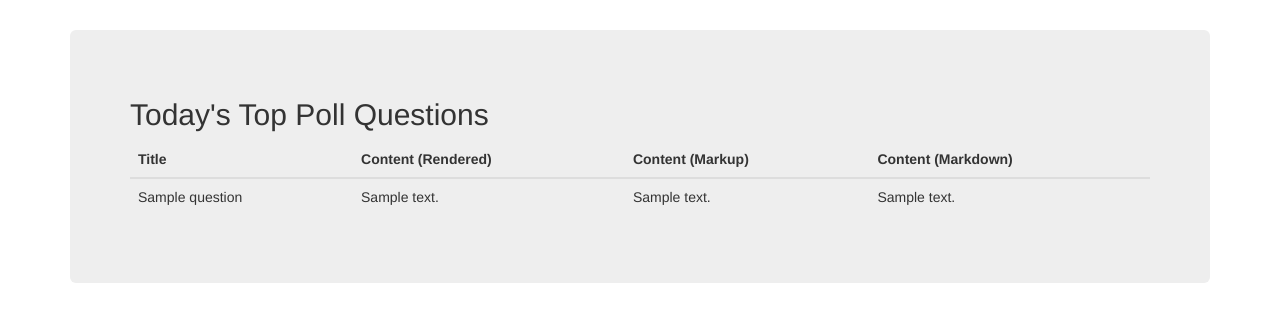
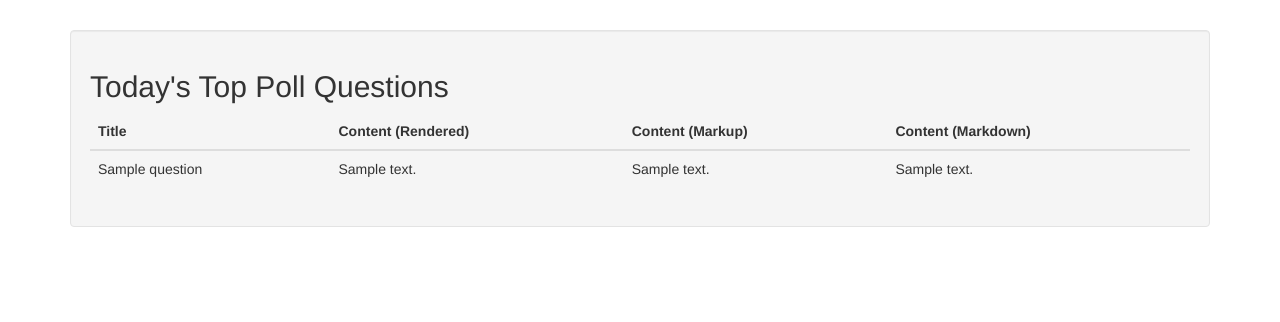
Before and after one commit to pollstagram/pollstagram, a Django app: page / in a window 1280 px wide. Shown: the part 82-404 px from the top of the page. Run offline with Django 3.2, Linux system fonts and the light colour scheme; tables that the repository leaves empty hold one stand-in row (values such as "Sample post"); some libraries are stand-ins or nearby versions.

Commit message:
POL-3 edited view template slightly

```diff
--- a/templates/list.html
+++ b/templates/list.html
@@ -2,7 +2,7 @@
 
 {% block content %}
 <!-- Main component for a primary marketing message or call to action -->
-<div class="jumbotron">
+<div class="well">
   <h2>Today's Top Poll Questions</h2>
 	<table class="table">
         <thead>
```
